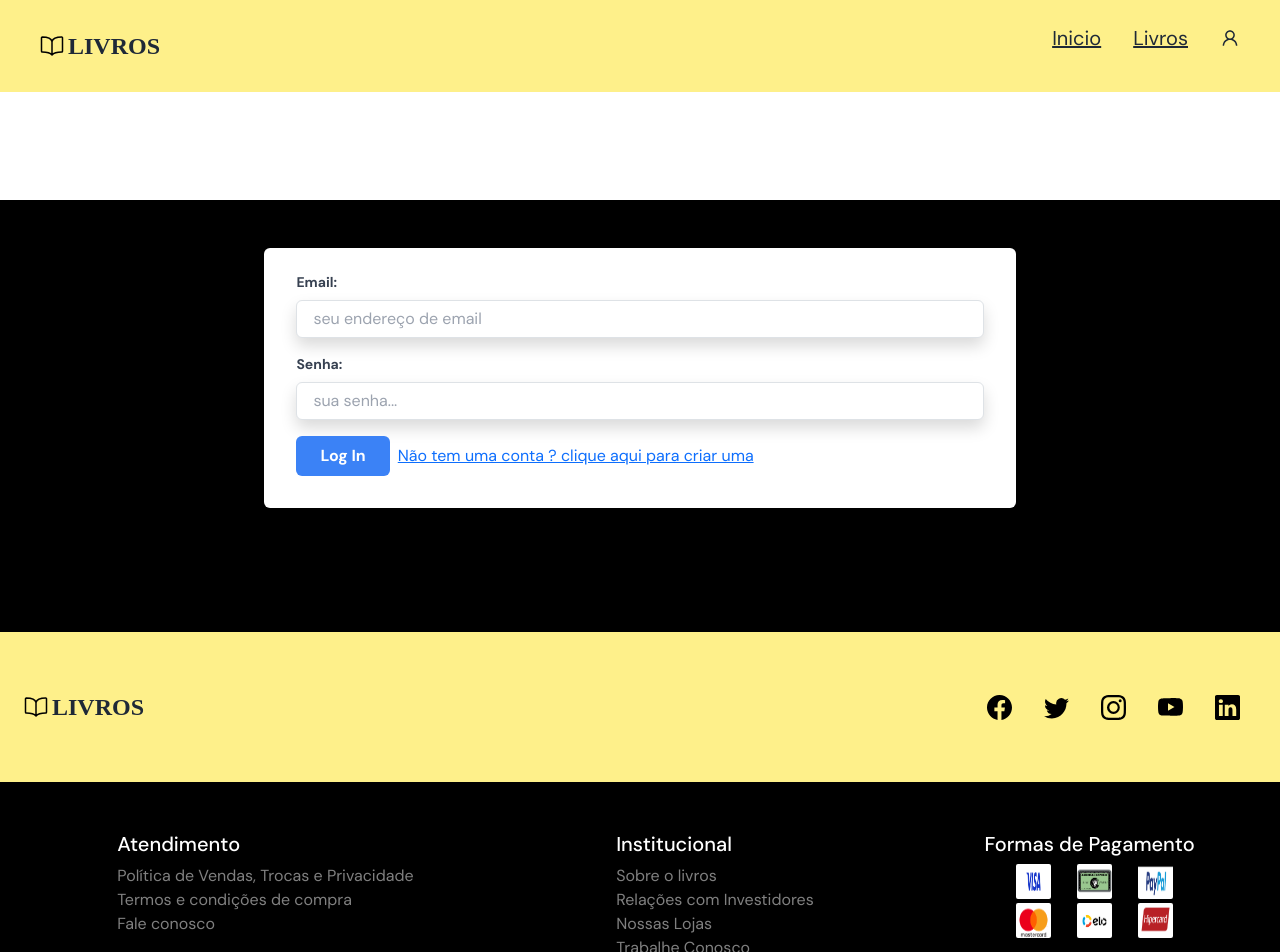
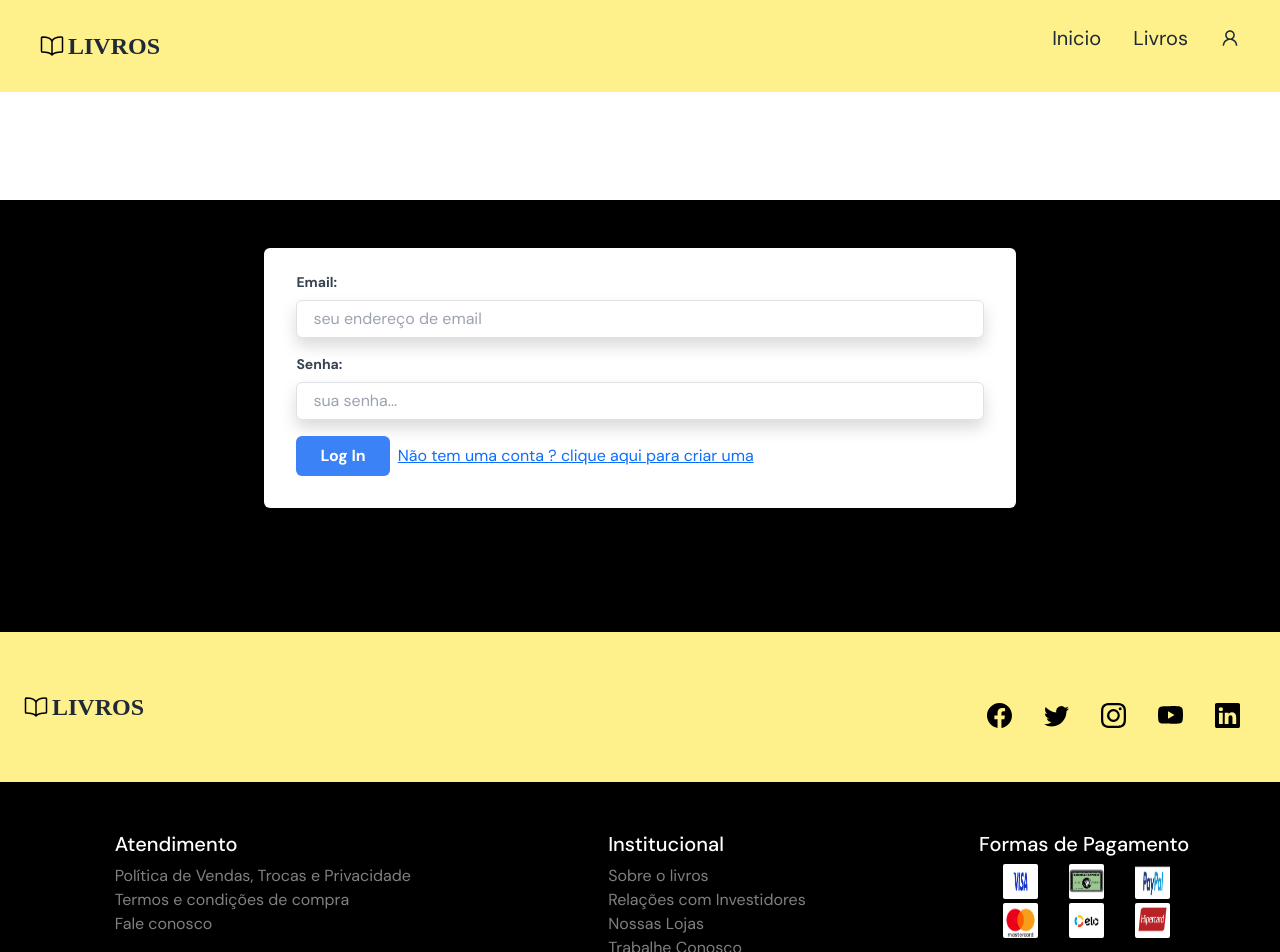
Before and after one commit to rogervalentim/study-mysql, a React (Vite) app in the folder web/: page /login in a window 1280 px wide. Shown: the top 952 px of the page. Built offline with nearby package versions, Linux system fonts and the light colour scheme.

Commit message:
add styles for tablet

```diff
--- a/web/src/components/Card.jsx
+++ b/web/src/components/Card.jsx
@@ -1,15 +1,15 @@
 import React from "react";
 
 const Card = ({ title, image , description, price, }) =>  (
-    <div className="bg-white/5 bg-opacity-80 h-[400px] backdrop-blur-sm shadow cursor-pointer animate-slideup rounded-lg w-[200px] mt-[50px] shadow-inherit">
+    <div className=" bg-white/5 bg-opacity-80 backdrop-blur-sm shadow cursor-pointer animate-slideup rounded-lg shadow-inherit h-auto md:w-[300px]  lg:w-[200px] mt-[50px]">
       <div className="flex justify-center">
-      <img className="w-[150px] saturate-200" src={image} alt="image book" />
+      <img className="saturate-200 md:w-[200px] lg:w-[150px]" src={image} alt="image book" />
       </div>
       <div className="text-center ">
       <p className="text-gray-400 font-semibold">{title}</p>
       <h3 className="text-white font-bold">R${price}</h3>
       <p>{description}</p>
-      <button className="w-[150px] mt[5px] h-[40px] text-black rounded bg-yellow-400 hover:bg-yellow-600">Comprar</button>
+      <button className=" text-black rounded bg-yellow-400 hover:bg-yellow-600 md:w-[200px] lg:w-[150px] mt[5px] h-[40px]">Comprar</button>
       </div>
     </div>
   );
--- a/web/src/components/Footer.jsx
+++ b/web/src/components/Footer.jsx
@@ -12,14 +12,14 @@ import data from "../constants/data";
 const Footer = () => {
   return (
     <footer className="mt-[100px]">
-      <div className=" bg-yellow-200 flex justify-between py-3 h-[150px]">
+      <div className=" bg-yellow-200 md:w-[767px]  lg:w-full flex justify-between py-3 h-[150px]">
         <div className="font-bold text-2xl cursor-pointer flex items-center font-[Poppins] px-4 text-gray-800">
           <span className="text-black mr-1 pt-2">
             <ion-icon name="book-outline"></ion-icon>
           </span>
           LIVROS
         </div>
-        <div className="flex px-6 items-center">
+        <div className="md:mt-4 flex px-6 items-center">
           <BsFacebook size={25} className="text-black mx-3" />
           <BsTwitter size={25} className="text-black mx-3" />
           <BsInstagram size={25} className="text-black mx-3" />
@@ -42,8 +42,8 @@ const Footer = () => {
           <li>Trabalhe Conosco</li>
         </ul>
       <div className="mt-[50px]">
-        <h5 className="text-white">Formas de Pagamento</h5>
-        <ul className="sm:block lg:grid grid-cols-3 gap-1 ">
+        <h5 className="text-white sm:mx-2">Formas de Pagamento</h5>
+        <ul className="sm:flex lg:grid grid-cols-3 gap-1 ">
         {data.cardsOfPayement.map(card => (
           <img className="w-[35px] h-[35px] rounded-sm" key={card.imageCard} src={card.imageCard} />
         ))}
--- a/web/src/components/Navbar.jsx
+++ b/web/src/components/Navbar.jsx
@@ -31,7 +31,7 @@ const Navbar = () => {
         >
           <li className="md:ml-8 text-xl md:my-0 my-7">
             <Link
-              className="text-gray-800 hover:text-gray-400 duration-500"
+              className="text-gray-800 no-underline hover:text-black duration-500"
               to="/"
             >
               Inicio
@@ -39,7 +39,7 @@ const Navbar = () => {
           </li>
           <li className="md:ml-8 text-xl md:my-0 my-7 ">
             <Link
-              className="text-gray-800 hover:text-gray-400 duration-500"
+              className="text-gray-800 no-underline hover:text-black duration-500"
               to="/livros"
             >
               Livros
--- a/web/src/pages/Book.jsx
+++ b/web/src/pages/Book.jsx
@@ -4,8 +4,7 @@ import { Card } from "../components";
 
 import { useParams } from "react-router-dom";
 
-
-const Book = () => {
+const Book = ({ title, image, description, price }) => {
   const [books, setBooks] = useState([]);
 
   const { id } = useParams();
@@ -26,8 +25,8 @@ const Book = () => {
 
   return (
     <div>
-     {/* <p>{book.title}</p> */}
-     <p>olá </p>
+      <p>{title}</p>
+      <p>olá </p>
     </div>
   );
 };
--- a/web/src/pages/Home.jsx
+++ b/web/src/pages/Home.jsx
@@ -31,11 +31,11 @@ const Home = () => {
       <h1 className="text-gray-200 text-2xl saturate-200 font-semibold mx-9 mt-[50px]">
         Os Mais vendidos
       </h1>
-      <div className="mx-4 grid sm:grid grid-cols-2 gap-4 lg:grid-cols-4 ">
-        {books.map((book) => (
-          <Link className="no-underline text-gray-400 hover:text-gray-600" to={"/livro/" + book.id}>
+      <div className="mx-4 grid sm:grid grid-cols-1 gap-4 md:grid-cols-2 lg:grid-cols-4 ">
+        {books.map((book, index) => (
+          <Link key={book.image} className="no-underline text-gray-400 hover:text-gray-600" to={"/livro/" + book.id}>
           <Card
-          key={book.title}
+          key={index}
           title={book.title}
           image={book.image}
           description={book.description}
@@ -44,9 +44,9 @@ const Home = () => {
         </Link>
         ))}
       </div>
-      <div className="sm:block gap-2 lg:flex justify-center mt-[100px]">
-        <img className="sm:w-[150px] lg:w-[550px] h-[250px]" src={Offer1}  />
-        <img className="sm:w-[150px] lg:w-[550px] h-[250px] mx-4" src={Offer2}  />
+      <div className="sm:block lg:flex justify-around mt-[100px]">
+        <img className="sm:w-[150px] md:w-full  lg:w-[550px] h-[250px]" src={Offer1}  />
+        <img className="sm:w-[150px] md:w-full mt-8  lg:w-[550px] h-[250px]" src={Offer2}  />
       </div>
     </section>
   );
```
